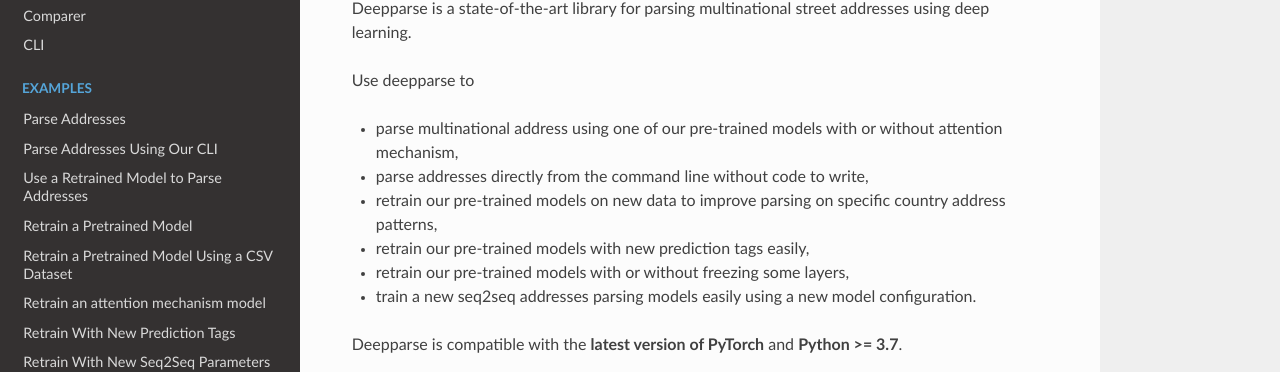
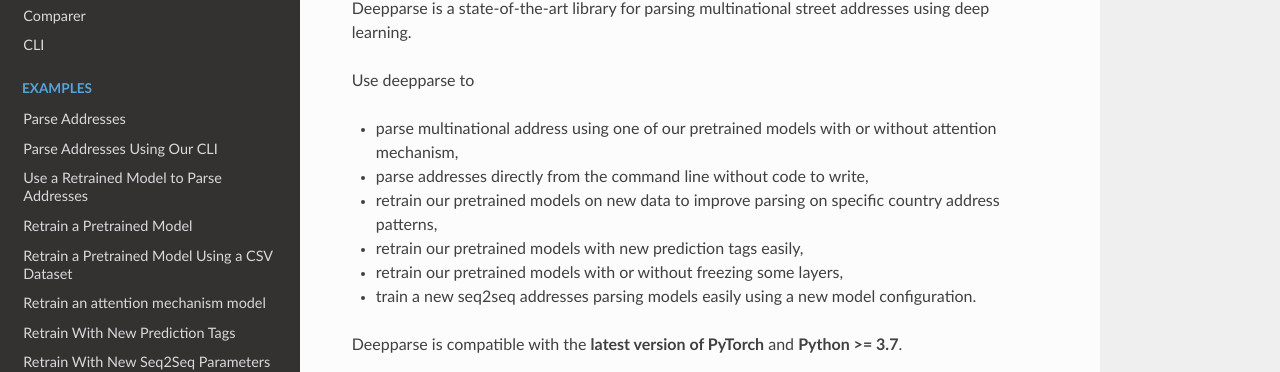
Before and after one commit to GRAAL-Research/deepparse, a Sphinx documentation site: the page built from docs/source/index.rst, in a window 1280 px wide and 900 px high. Shown: the part 183-555 px from the top of the window. Built offline with Sphinx 7.4.7 and the Read the Docs theme 2.0.0, drawn with Linux system fonts in a browser that asks for light colours; the version number could not be read and is left out; some of the changed text lies outside the part shown.

Commit message:
fix typo in pre trained and pre-trained to pretrained

```diff
--- a/docs/source/cli.rst
+++ b/docs/source/cli.rst
@@ -4,7 +4,7 @@
 CLI
 ===
 
-You cas use our cli to parsed addresses directly from the command line or download a pre-trained model.
+You cas use our cli to parsed addresses directly from the command line or download a pretrained model.
 
 Parse
 *****
--- a/docs/source/index.rst
+++ b/docs/source/index.rst
@@ -22,11 +22,11 @@
 
 Use deepparse to
 
-- parse multinational address using one of our pre-trained models with or without attention mechanism,
+- parse multinational address using one of our pretrained models with or without attention mechanism,
 - parse addresses directly from the command line without code to write,
-- retrain our pre-trained models on new data to improve parsing on specific country address patterns,
-- retrain our pre-trained models with new prediction tags easily,
-- retrain our pre-trained models with or without freezing some layers,
+- retrain our pretrained models on new data to improve parsing on specific country address patterns,
+- retrain our pretrained models with new prediction tags easily,
+- retrain our pretrained models with or without freezing some layers,
 - train a new seq2seq addresses parsing models easily using a new model configuration.
 
 Deepparse is compatible with the **latest version of PyTorch** and  **Python >= 3.7**.
@@ -681,14 +681,14 @@
 Download our Models
 *******************
 
-Here are the URLs to download our pre-trained models directly
+Here are the URLs to download our pretrained models directly
     - `FastText <https://graal.ift.ulaval.ca/public/deepparse/fasttext.ckpt>`_,
     - `FastTextAttention <https://graal.ift.ulaval.ca/public/deepparse/fasttext_attention.ckpt>`_,
     - `BPEmb <https://graal.ift.ulaval.ca/public/deepparse/bpemb.ckpt>`_,
     - `BPEmbAttention <https://graal.ift.ulaval.ca/public/deepparse/bpemb_attention.ckpt>`_,
     - `FastText Light <https://graal.ift.ulaval.ca/public/deepparse/fasttext.magnitude.gz>`_ (using `Magnitude Light <https://github.com/davebulaval/magnitude-light>`_),.
 
-Or you can use our cli to download our pre-trained models directly using:
+Or you can use our cli to download our pretrained models directly using:
 
 .. code-block:: sh
 
```
Also changed, not shown: CHANGELOG.md (+1 -1 lines), README.md (+6 -6 lines), docs/source/parser.rst (+4 -4 lines), 10 other files.
